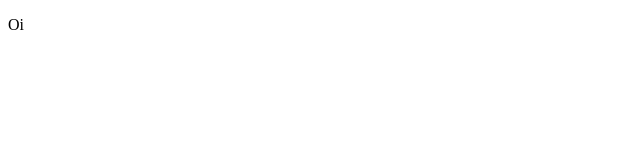
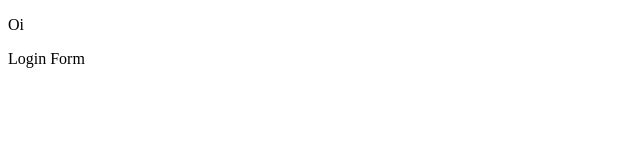
Before and after one commit to emanuelgomes211/myappsample, a plain HTML site: page index.html in a window 1280 px wide. Shown: the full height of the page, 0-640 px from the left. Drawn offline with Linux system fonts and the light colour scheme.

Commit message:
login form

```diff
--- /dev/null
+++ b/dir2/app2.js
@@ -0,0 +1 @@
+console.log("Koe")
--- a/index.html
+++ b/index.html
@@ -7,5 +7,6 @@
 </head>
 <body>
     <p>Oi</p>
+    Login Form
 </body>
 </html>
```
Also changed, not shown: login.html (added, +1 -0 lines), log.txt (added).
